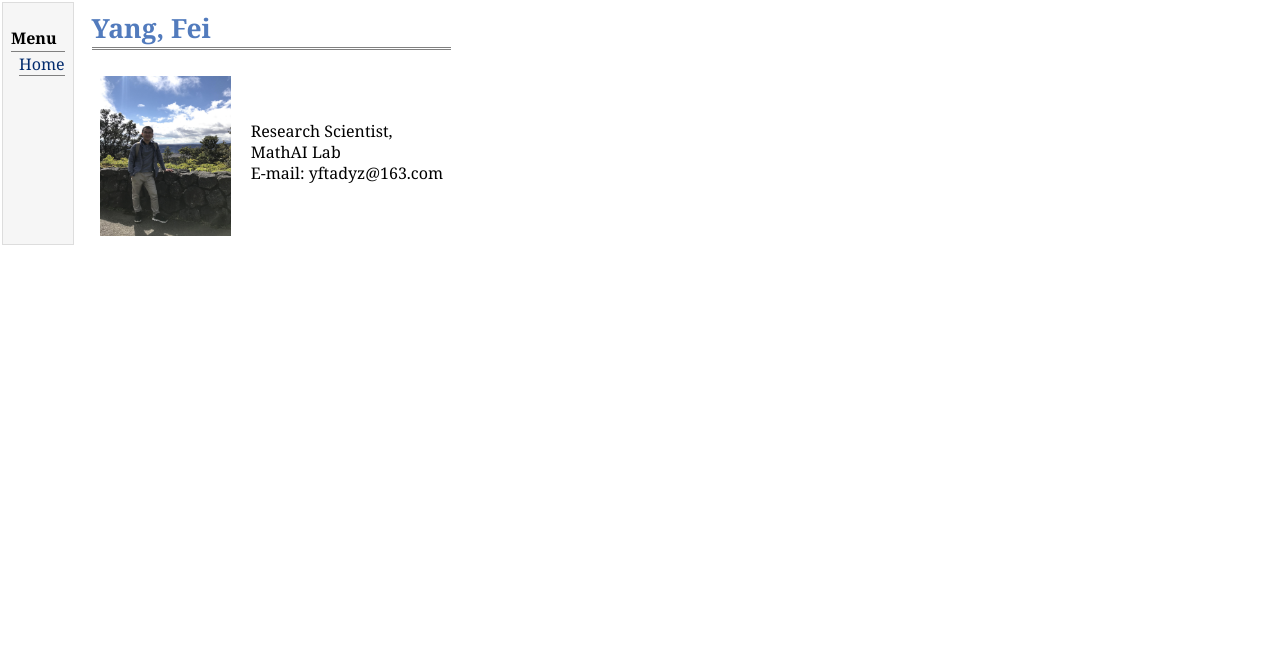
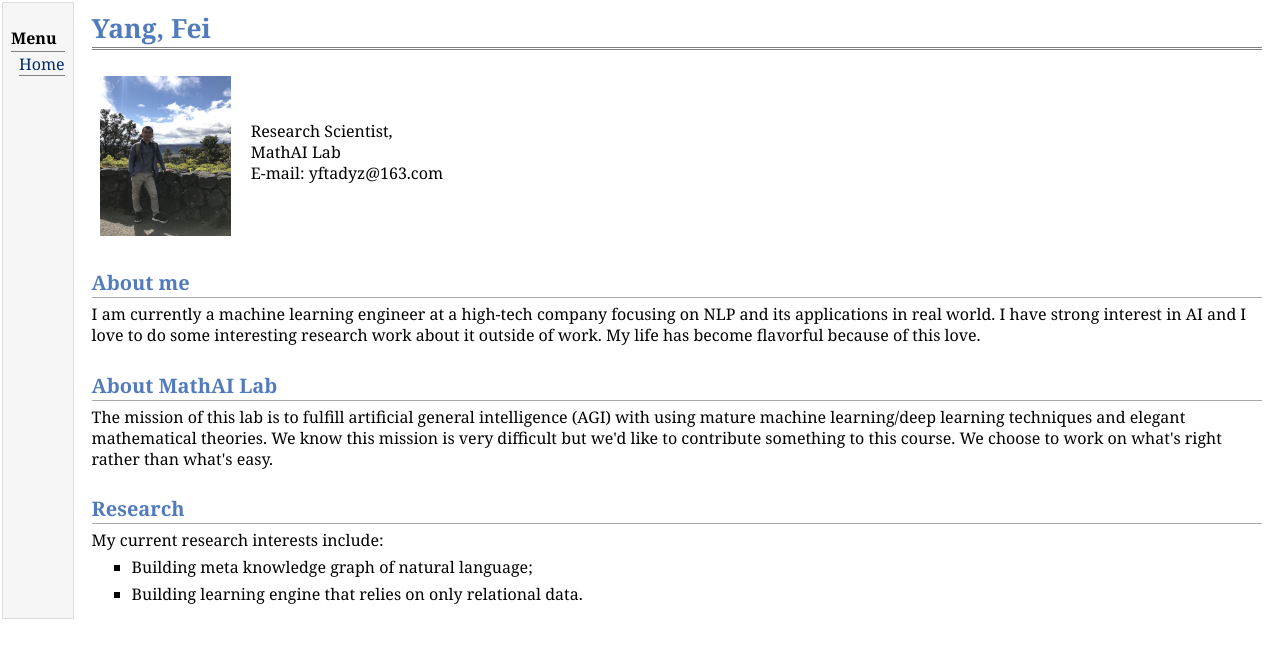
Before and after one commit to yftadyz0610/yftadyz0610.github.io, a plain HTML site: page index.html in a window 1280 px wide. Drawn offline with Linux system fonts and the light colour scheme.

Commit message:
add more information about me

```diff
--- a/index.html
+++ b/index.html
@@ -26,3 +26,15 @@
 MathAI Lab <br />
 E-mail: yftadyz@163.com</p>
 </td></tr></table>
+<h2>About me</h2>
+<p>I am currently a machine learning engineer at a high-tech company focusing on NLP and its applications in real world. I have strong interest in AI and I love to do some interesting research work about it outside of work. My life has become flavorful because of this love. </p>
+<h2>About MathAI Lab</h2>
+<p>The mission of this lab is to fulfill artificial general intelligence (AGI) with using mature machine learning/deep learning techniques and elegant mathematical theories. We know this mission is very difficult but we'd like to contribute something to this course. We choose to work on what's right rather than what's easy. </p>
+<h2>Research</h2>
+<p>My current research interests include: </p>
+<ul>
+<li><p>Building meta knowledge graph of natural language; </p>
+</li>
+<li><p>Building learning engine that relies on only relational data. </p>
+</li>
+</ul>
```
